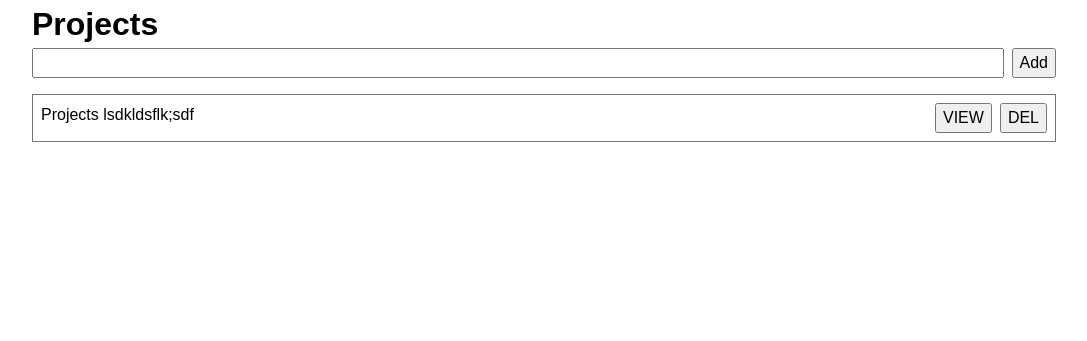
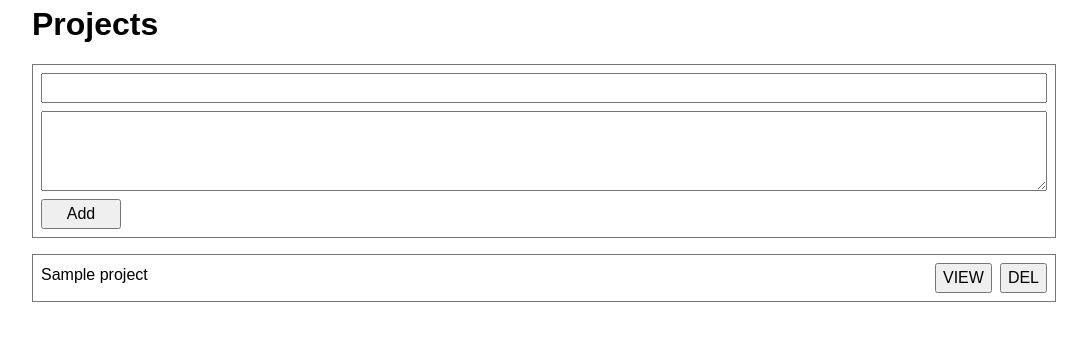
Before and after one commit to bikmarkus/rex, a PHP site: page /projects in a window 1280 px wide. Shown: the part 24-365 px from the top of the page, without its empty margins (96-1183 px from the left). Run offline with PHP 8.4, Linux system fonts and the light colour scheme; data comes from the database, SQL or seed files in the repository; tables that the repository leaves empty hold one stand-in row (values such as "Sample post").

Commit message:
add form for projects and styled

```diff
--- a/app/controllers/ProjectsController.php
+++ b/app/controllers/ProjectsController.php
@@ -22,7 +22,8 @@ class ProjectsController
     public function store()
     {
         App::get('database')->insert('projects', [
-            'title' => $_POST['title']
+            'title' => $_POST['title'],
+            'description' => $_POST['description'],
         ]);
 
         return redirect('projects');
--- a/app/views/projectCard.view.php
+++ b/app/views/projectCard.view.php
@@ -10,11 +10,6 @@
     <?= $card[0]->description; ?>
 </p>
 
-<?php /*
-        echo '<pre>';
-        var_dump($card[0]);
-        echo '</pre>';*/
-?>
 </div>
 
 <?php require('partials/footer.php'); ?>
--- a/app/views/projects.view.php
+++ b/app/views/projects.view.php
@@ -1,11 +1,12 @@
 <?php require('partials/head.php'); ?>
 
-<div class="main-container">
+<div class="main-container projects">
 
     <h1>Projects</h1>
 
     <form method="POST" action="/projects">
         <input name="title"></input>
+        <textarea name="description"></textarea>
         <button type="submit">Add</button>
     </form>
 
--- a/dumped.sql
+++ b/dumped.sql
@@ -48,8 +48,9 @@ DROP TABLE IF EXISTS `projects`;
 CREATE TABLE `projects` (
   `id` int(11) unsigned NOT NULL AUTO_INCREMENT,
   `title` varchar(500) CHARACTER SET utf8 DEFAULT NULL,
+  `description` longtext COLLATE utf8mb4_unicode_ci,
   PRIMARY KEY (`id`)
-) ENGINE=InnoDB AUTO_INCREMENT=3 DEFAULT CHARSET=utf8mb4 COLLATE=utf8mb4_unicode_ci;
+) ENGINE=InnoDB AUTO_INCREMENT=5 DEFAULT CHARSET=utf8mb4 COLLATE=utf8mb4_unicode_ci;
 /*!40101 SET character_set_client = @saved_cs_client */;
 
 --
@@ -58,7 +59,6 @@ CREATE TABLE `projects` (
 
 LOCK TABLES `projects` WRITE;
 /*!40000 ALTER TABLE `projects` DISABLE KEYS */;
-INSERT INTO `projects` VALUES (2,'Projects lsdkldsflk;sdf');
 /*!40000 ALTER TABLE `projects` ENABLE KEYS */;
 UNLOCK TABLES;
 
@@ -120,4 +120,4 @@ UNLOCK TABLES;
 /*!40101 SET COLLATION_CONNECTION=@OLD_COLLATION_CONNECTION */;
 /*!40111 SET SQL_NOTES=@OLD_SQL_NOTES */;
 
--- Dump completed on 2021-10-11 18:42:16
+-- Dump completed on 2021-10-12 19:25:58
--- a/public/css/style.css
+++ b/public/css/style.css
@@ -54,6 +54,24 @@ ul li{
     display: inline-block;
     width: 100%;
 }
+div.main-container.projects>form{
+    margin:1em 0;
+    display: block;
+    padding:0.5em;
+    border:solid 1px rgb(118, 118, 118);
+}
+div.main-container.projects > form > textarea[name="description"]{
+    margin-top:0.5em;
+    display: block;
+    width: 100%;
+    height:5em;
+}
+
+div.main-container.projects > form > button[type="submit"]{
+    margin-top:0.5em;
+    margin-left:0;
+    width:5em;
+}
 @media screen and (max-width:590px){
     body{
         padding:1em;
@@ -94,4 +112,10 @@ ul li{
     .main-container .items-list p{
         display: inline-block;
     }
+    div.main-container.projects > form > textarea[name="description"]{
+        height:10em;
+    }
+    div.main-container.projects > form > button[type="submit"]{
+        display:block;
+    }
 }
```
